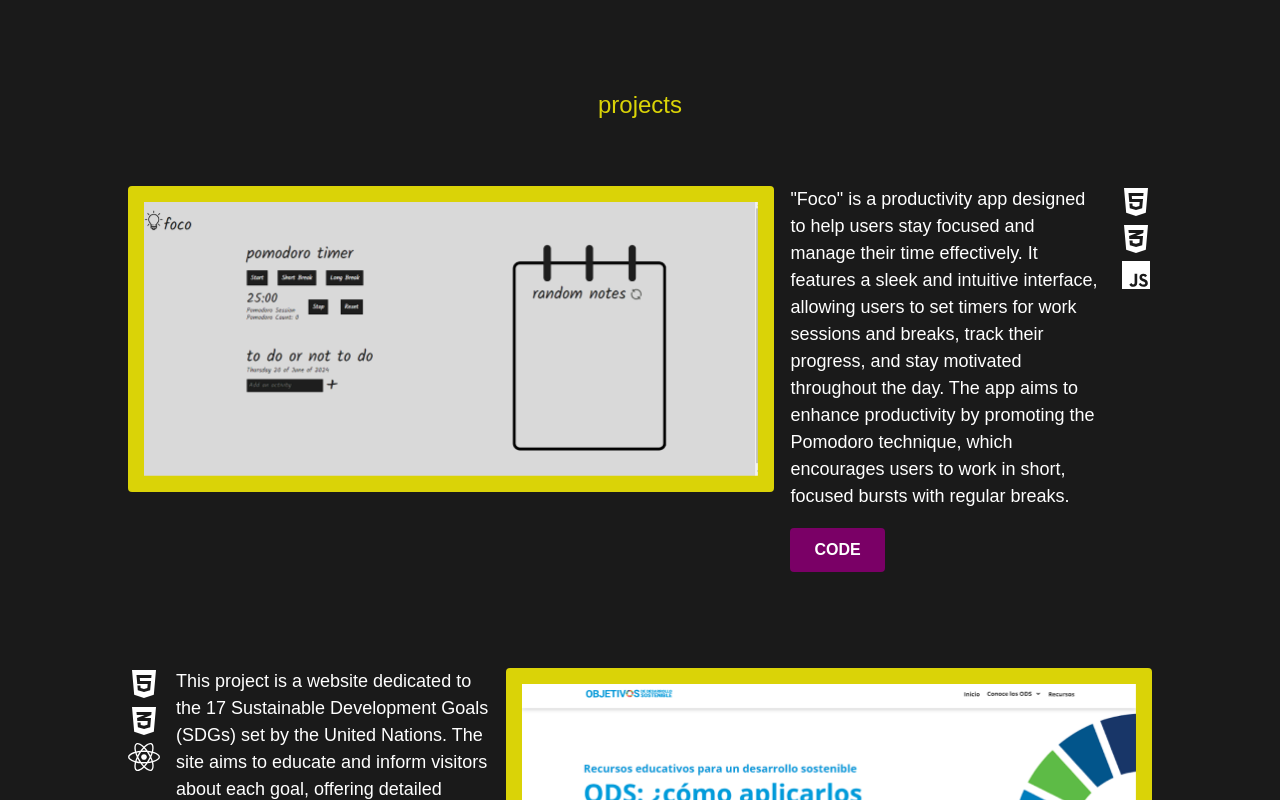
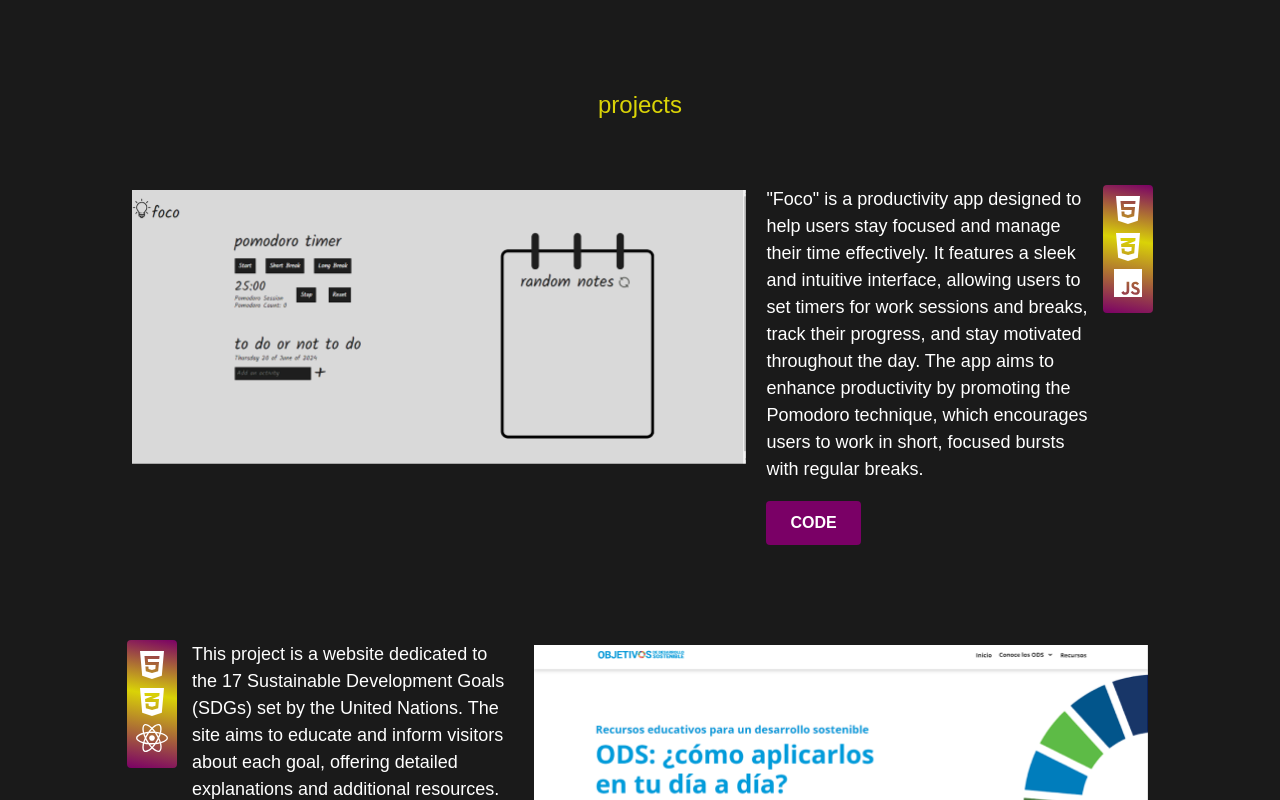
Before and after one commit to ChichiCuello/chichicuellodev, a React (Create React App) app: page / in a window 1280 px wide. Shown: the part 1200-2000 px from the top of the page. Built offline with nearby package versions, Linux system fonts and the light colour scheme; a web font is replaced by a local one.

Commit message:
added glowing styles

```diff
--- a/src/App.css
+++ b/src/App.css
@@ -161,15 +161,20 @@
   align-items: start;
   gap: 1rem;
   padding: 3rem 0;
+  position: relative;
 }
 
+
 .project img{
-  /* min-width: 20rem; */
-  max-width: 60%; /* Allow proportional scaling */
+  position: relative;
+  max-width: 60%;
   flex-grow: 1; /* Fill available space */
+  border-radius: 0.25rem;
+  padding: 0.25rem;
+
+}
+.project img:hover{
   background-color: var(--clr-accent-green);
-  padding: 1rem;
-  border-radius: .25rem;
 }
 
 .info{
@@ -183,6 +188,81 @@
   display: flex;
   gap:1rem;
 }
+
+
+@property --rotate {
+  syntax: "<angle>";
+  initial-value: 132deg;
+  inherits: false;
+}
+
+
+.tech {
+  position: relative;
+  border-radius: 0.25rem;
+  z-index: 1;
+  padding: 0.5rem;
+}
+
+.tech ul {
+  position: relative;
+}
+
+.tech ul li {
+  position: relative;
+  z-index: 10; /* Ensure the list and its items are in front of the pseudo-element */
+}
+
+.tech::before {
+  content: "";
+  width: 104%;
+  height: 102%;
+  border-radius: inherit;
+  background-image: linear-gradient(
+    var(--rotate)
+    , var(--clr-primary-purple), var(--clr-accent-green) 43%, var(--clr-primary-purple));
+  position: absolute;
+  top: -1%;
+  left: -2%;
+  animation: spin 2.5s linear infinite;
+  z-index: -1;
+}
+
+
+@keyframes spin {
+  0% {
+    --rotate: 0deg;
+  }
+  100% {
+    --rotate: 360deg;
+  }
+}
+
+
+
+
+
+
+
+
+
+
+
+
+
+
+
+
+
+
+
+
+
+
+
+
+
+
 
 @media (max-width: 768px) {
  .project{
--- a/src/index.css
+++ b/src/index.css
@@ -15,7 +15,7 @@
 /*   --custom-shadow: 0rem 0.25rem 0.5rem rgba(0, 0, 0, 0.15); */
 
   /* Headlines */
-  --display-1: 4.5rem; /* Bold, 72px */
+  --display-1: 6rem;
   --heading-1: 3.5rem; /* Bold, 56px */
   --heading-2: 3rem; /* Bold, 48px */
   --heading-3: 2rem; /* Bold, 32px */
```
